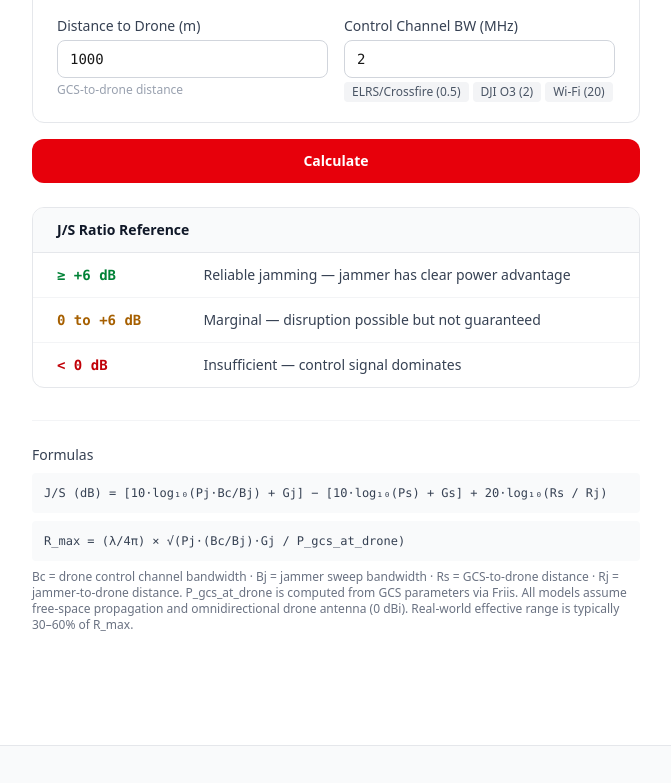
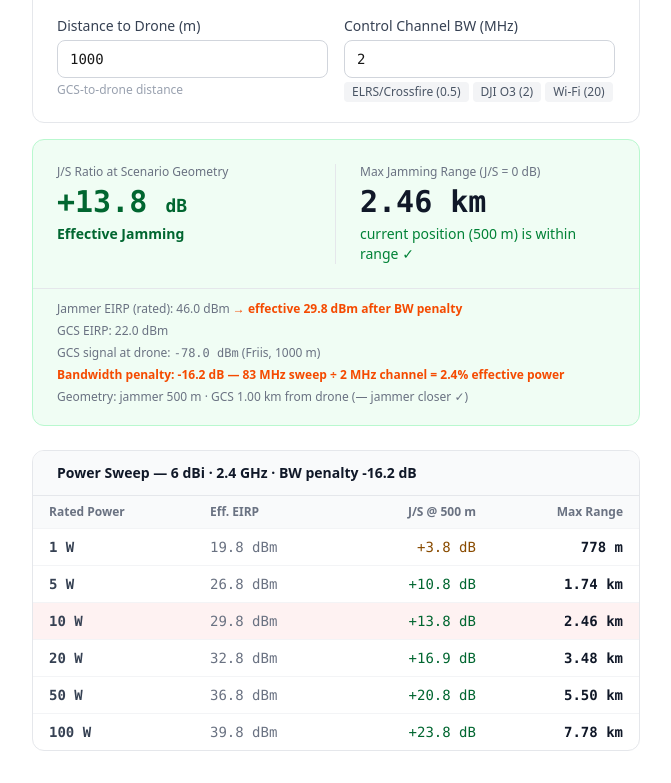
Before and after one commit to chenlj216/counteruavhub, a Next.js app in the folder web/: page /tools/jammer-calculator in a window 1280 px wide. Shown: the part 980-1763 px from the top of the page, without its empty margins (304-975 px from the left). Built offline with nearby package versions, Linux system fonts and the light colour scheme.

Commit message:
fix: convert calculators to real-time updates
- Remove snapshot-based calculation mode from all calculators
- Add useMemo for immediate result updates on input changes
- FSPL, Jammer, and RF Detection Range calculators now update instantly
- Remove manual 'Recalculate' button requirement

```diff
--- a/web/app/tools/fspl-calculator/page.tsx
+++ b/web/app/tools/fspl-calculator/page.tsx
@@ -1,6 +1,6 @@
 'use client'
 
-import { useState } from 'react'
+import { useState, useMemo } from 'react'
 import Link from 'next/link'
 
 function calcFSPL(distanceM: number, freqMHz: number): number {
@@ -17,45 +17,22 @@
   { label: '5.8 GHz (FPV/DJI)', value: 5800 },
 ]
 
-type ResultSnapshot = { d: number; f: number }
-
 export default function FSPLCalculatorPage() {
   const [distM, setDistM] = useState<string>('1000')
   const [freqMHz, setFreqMHz] = useState<string>('2400')
-  const [result, setResult] = useState<ResultSnapshot | null>(null)
 
   const d = parseFloat(distM)
   const f = parseFloat(freqMHz)
-  const valid = d > 0 && f > 0
+  const valid = d > 0 && f > 0 && !isNaN(d) && !isNaN(f)
 
-  function handleCalculate() {
-    if (!valid) return
-    setResult({ d, f })
-  }
-
-  const isDirty = result !== null && (result.d !== d || result.f !== f)
-
-  const r = result
-  const fspl = r ? calcFSPL(r.d, r.f) : null
+  // Real-time calculation
+  const fspl = useMemo(() => {
+    if (!valid) return null
+    return calcFSPL(d, f)
+  }, [d, f, valid])
 
   // Multi-distance table
   const distances = [100, 500, 1000, 2000, 5000, 10000]
-
-  const btnCls = !valid
-    ? 'bg-gray-300 cursor-not-allowed text-gray-500'
-    : isDirty
-    ? 'bg-orange-500 hover:bg-orange-600 text-white'
-    : result
-    ? 'bg-green-600 hover:bg-green-700 text-white'
-    : 'bg-blue-600 hover:bg-blue-700 text-white'
-
-  const btnLabel = !valid
-    ? 'Fill in all fields to calculate'
-    : isDirty
-    ? '⟳ Recalculate'
-    : result
-    ? 'Calculated ✓'
-    : 'Calculate'
 
   return (
     <main className="max-w-2xl mx-auto px-4 sm:px-6 lg:px-8 py-12">
@@ -97,10 +74,7 @@
               {FREQ_PRESETS.map((p) => (
                 <button
                   key={p.value}
-                  onClick={() => {
-                    setFreqMHz(String(p.value))
-                    if (result !== null && d > 0) setResult({ d, f: p.value })
-                  }}
+                  onClick={() => setFreqMHz(String(p.value))}
                   className="text-xs px-2 py-1 rounded-md bg-gray-100 hover:bg-blue-100 text-gray-600 hover:text-blue-700 transition-colors"
                 >
                   {p.label}
@@ -124,35 +98,23 @@
         </div>
       </div>
 
-      {/* Calculate button */}
-      <button
-        onClick={handleCalculate}
-        disabled={!valid}
-        className={`w-full py-3 rounded-xl font-semibold text-sm transition-colors mb-6 ${btnCls}`}
-      >
-        {btnLabel}
-      </button>
-
       {/* Result */}
-      {r !== null && fspl !== null && (
-        <div className={`bg-purple-50 border border-purple-200 rounded-xl p-6 mb-6 ${isDirty ? 'opacity-60' : ''}`}>
-          {isDirty && (
-            <p className="text-xs text-orange-700 font-medium mb-3">Inputs have changed — click Recalculate to update</p>
-          )}
+      {valid && fspl !== null && (
+        <div className="bg-purple-50 border border-purple-200 rounded-xl p-6 mb-6">
           <p className="text-sm text-gray-600 mb-1">Free Space Path Loss</p>
           <p className="text-4xl font-bold text-purple-800 font-mono">{fspl.toFixed(1)} dB</p>
           <p className="text-xs text-gray-500 mt-2">
-            At {(r.d >= 1000 ? (r.d / 1000).toFixed(2) + ' km' : r.d + ' m')} &nbsp;·&nbsp; {r.f >= 1000 ? (r.f / 1000).toFixed(2) + ' GHz' : r.f + ' MHz'}
+            At {(d >= 1000 ? (d / 1000).toFixed(2) + ' km' : d + ' m')} &nbsp;·&nbsp; {f >= 1000 ? (f / 1000).toFixed(2) + ' GHz' : f + ' MHz'}
           </p>
         </div>
       )}
 
       {/* Multi-distance table */}
-      {r !== null && (
-        <div className={`bg-white border border-gray-200 rounded-xl overflow-hidden mb-8 ${isDirty ? 'opacity-60' : ''}`}>
+      {valid && (
+        <div className="bg-white border border-gray-200 rounded-xl overflow-hidden mb-8">
           <div className="px-6 py-4 bg-gray-50 border-b border-gray-200">
             <h2 className="font-bold text-gray-900 text-sm">
-              FSPL vs Distance at {r.f >= 1000 ? (r.f / 1000).toFixed(2) + ' GHz' : r.f + ' MHz'}
+              FSPL vs Distance at {f >= 1000 ? (f / 1000).toFixed(2) + ' GHz' : f + ' MHz'}
             </h2>
           </div>
           <table className="w-full text-sm">
@@ -164,12 +126,12 @@
             </thead>
             <tbody className="divide-y divide-gray-100">
               {distances.map((dm) => (
-                <tr key={dm} className={dm === r.d ? 'bg-purple-50' : ''}>
+                <tr key={dm} className={dm === d ? 'bg-purple-50' : ''}>
                   <td className="px-6 py-2 font-mono text-gray-700">
                     {dm >= 1000 ? (dm / 1000) + ' km' : dm + ' m'}
                   </td>
                   <td className="px-6 py-2 font-mono text-gray-900 text-right font-semibold">
-                    {calcFSPL(dm, r.f).toFixed(1)}
+                    {calcFSPL(dm, f).toFixed(1)}
                   </td>
                 </tr>
               ))}
--- a/web/app/tools/jammer-calculator/page.tsx
+++ b/web/app/tools/jammer-calculator/page.tsx
@@ -1,6 +1,6 @@
 'use client'
 
-import { useState } from 'react'
+import { useState, useMemo } from 'react'
 import Link from 'next/link'
 import { drones } from '@/data/drones'
 
@@ -61,13 +61,7 @@
   { label: 'Wi-Fi (20)', v: '20' },
 ]
 
-const INPUT_CLS = 'w-full border border-gray-300 rounded-lg px-3 py-2 text-sm font-mono focus:outline-none focus:ring-2'
-
-type ResultSnapshot = {
-  jp: number; jg: number; jd: number
-  sp: number; sg: number; sd: number
-  jbw: number; dbw: number; f: number
-}
+const INPUT_CLS = 'w-full border border-gray-300 rounded-lg px-3 py-2 text-sm font-mono focus:outline-none'
 
 export default function JammerCalculatorPage() {
   const [selectedDroneId, setSelectedDroneId] = useState<string>('')
@@ -86,9 +80,6 @@
   const [sDist, setSDist] = useState<string>('1000')
   const [droneBW, setDroneBW] = useState<string>('2')
 
-  // Calculation snapshot
-  const [result, setResult] = useState<ResultSnapshot | null>(null)
-
   const selectedDrone = drones.find((d) => d.id === selectedDroneId) ?? null
 
   function loadDroneModel(droneId: string) {
@@ -103,9 +94,6 @@
     setSPow(String(newSp))
     setSGain('2')
     setDroneBW(String(newDbw))
-    if (result !== null) {
-      setResult((prev) => prev ? { ...prev, f: newF, sp: newSp, sg: 2, dbw: newDbw } : null)
-    }
   }
 
   function selectBand(idx: number) {
@@ -113,9 +101,6 @@
     setSelectedBandIdx(idx)
     const newF = selectedDrone.controlFreqMHz[idx]
     setFreq(String(newF))
-    if (result !== null) {
-      setResult((prev) => prev ? { ...prev, f: newF } : null)
-    }
   }
 
   const jp = parseFloat(jPow), jg = parseFloat(jGain), jd = parseFloat(jDist)
@@ -126,43 +111,28 @@
     [jp, jg, jd, sp, sg, sd, jbw, dbw, f].every((x) => !isNaN(x)) &&
     jp > 0 && sp > 0 && jd > 0 && sd > 0 && jbw > 0 && dbw > 0 && f > 0
 
-  function handleCalculate() {
-    if (!valid) return
-    setResult({ jp, jg, jd, sp, sg, sd, jbw, dbw, f })
-  }
+  // Real-time calculations
+  const calculations = useMemo(() => {
+    if (!valid) return null
 
-  const isDirty = result !== null && (
-    result.jp !== jp || result.jg !== jg || result.jd !== jd ||
-    result.sp !== sp || result.sg !== sg || result.sd !== sd ||
-    result.jbw !== jbw || result.dbw !== dbw || result.f !== f
-  )
+    const bwPenaltyDb = jbw > dbw ? 10 * Math.log10(dbw / jbw) : 0
+    const pEff = jbw > dbw ? jp * (dbw / jbw) : jp
+    const gcsAtDroneDbm = calcGCSAtDrone(sp, sg, sd, f)
+    const js = calcJS(pEff, jg, jd, sp, sg, sd)
+    const maxRange = calcMaxRange(pEff, jg, f, gcsAtDroneDbm)
+    const v = verdict(js)
 
-  // All math from snapshot
-  const r = result
-  const bwPenaltyDb = r && r.jbw > r.dbw ? 10 * Math.log10(r.dbw / r.jbw) : 0
-  const pEff = r ? (r.jbw > r.dbw ? r.jp * (r.dbw / r.jbw) : r.jp) : 0
-  const gcsAtDroneDbm = r ? calcGCSAtDrone(r.sp, r.sg, r.sd, r.f) : null
-  const js = r ? calcJS(pEff, r.jg, r.jd, r.sp, r.sg, r.sd) : null
-  const maxRange = r && gcsAtDroneDbm !== null ? calcMaxRange(pEff, r.jg, r.f, gcsAtDroneDbm) : null
-  const v = js !== null ? verdict(js) : null
+    return {
+      bwPenaltyDb,
+      pEff,
+      gcsAtDroneDbm,
+      js,
+      maxRange,
+      v
+    }
+  }, [jp, jg, jd, sp, sg, sd, jbw, dbw, f, valid])
 
   const powers = [1, 5, 10, 20, 50, 100]
-
-  const btnCls = !valid
-    ? 'bg-gray-300 cursor-not-allowed text-gray-500'
-    : isDirty
-    ? 'bg-orange-500 hover:bg-orange-600 text-white'
-    : result
-    ? 'bg-green-600 hover:bg-green-700 text-white'
-    : 'bg-red-600 hover:bg-red-700 text-white'
-
-  const btnLabel = !valid
-    ? 'Fill in all fields to calculate'
-    : isDirty
-    ? '⟳ Recalculate'
-    : result
-    ? 'Calculated ✓'
-    : 'Calculate'
 
   return (
     <main className="max-w-2xl mx-auto px-4 sm:px-6 lg:px-8 py-12">
@@ -212,11 +182,10 @@
                   <button
                     key={fq}
                     onClick={() => selectBand(i)}
-                    className={`text-xs px-3 py-1 rounded-full font-mono transition-colors ${
-                      selectedBandIdx === i
-                        ? 'bg-red-600 text-white'
-                        : 'bg-gray-100 text-gray-600 hover:bg-red-100 hover:text-red-700'
-                    }`}
+                    className={`text-xs px-3 py-1 rounded-full font-mono transition-colors ${selectedBandIdx === i
+                      ? 'bg-red-600 text-white'
+                      : 'bg-gray-100 text-gray-600 hover:bg-red-100 hover:text-red-700'
+                      }`}
                   >
                     {fq >= 1000 ? (fq / 1000).toFixed(1) + ' GHz' : fq + ' MHz'}
                   </button>
@@ -267,11 +236,7 @@
               {!selectedDrone && (
                 <div className="flex flex-wrap gap-1 mt-1">
                   {FREQ_PRESETS.map((fp) => (
-                    <button key={fp.v} onClick={() => {
-                      const v = parseFloat(fp.v)
-                      setFreq(fp.v)
-                      if (result !== null) setResult((prev) => prev ? { ...prev, f: v } : null)
-                    }}
+                    <button key={fp.v} onClick={() => setFreq(fp.v)}
                       className="text-xs px-2 py-0.5 rounded bg-gray-100 hover:bg-red-100 text-gray-600 hover:text-red-700 transition-colors">
                       {fp.label}
                     </button>
@@ -286,11 +251,7 @@
                 className={`${INPUT_CLS} focus:ring-red-400`} />
               <div className="flex flex-wrap gap-1 mt-1">
                 {JBW_PRESETS.map((p) => (
-                  <button key={p.v} onClick={() => {
-                    const v = parseFloat(p.v)
-                    setJBW(p.v)
-                    if (result !== null) setResult((prev) => prev ? { ...prev, jbw: v } : null)
-                  }}
+                  <button key={p.v} onClick={() => setJBW(p.v)}
                     className="text-xs px-2 py-0.5 rounded bg-gray-100 hover:bg-red-100 text-gray-600 hover:text-red-700 transition-colors">
                     {p.label}
                   </button>
@@ -347,11 +308,7 @@
                 className={`${INPUT_CLS} focus:ring-blue-500`} />
               <div className="flex flex-wrap gap-1 mt-1">
                 {DBW_PRESETS.map((p) => (
-                  <button key={p.v} onClick={() => {
-                    const v = parseFloat(p.v)
-                    setDroneBW(p.v)
-                    if (result !== null) setResult((prev) => prev ? { ...prev, dbw: v } : null)
-                  }}
+                  <button key={p.v} onClick={() => setDroneBW(p.v)}
                     className="text-xs px-2 py-0.5 rounded bg-gray-100 hover:bg-blue-100 text-gray-600 hover:text-blue-700 transition-colors">
                     {p.label}
                   </button>
@@ -362,73 +319,59 @@
         </div>
       </div>
 
-      {/* Calculate button */}
-      <button
-        onClick={handleCalculate}
-        disabled={!valid}
-        className={`w-full py-3 rounded-xl font-semibold text-sm transition-colors mb-6 ${btnCls}`}
-      >
-        {btnLabel}
-      </button>
-
       {/* Results */}
-      {r !== null && js !== null && maxRange !== null && gcsAtDroneDbm !== null && v !== null && (
-        <div className={`border rounded-xl overflow-hidden mb-6 ${isDirty ? 'opacity-60' : ''} ${v.border} ${v.bg}`}>
-          {isDirty && (
-            <div className="px-4 py-2 bg-orange-100 border-b border-orange-200 text-xs text-orange-700 font-medium">
-              Inputs have changed — click Recalculate to update
-            </div>
-          )}
+      {valid && calculations && (
+        <div className={`border rounded-xl overflow-hidden mb-6 ${calculations.v.border} ${calculations.v.bg}`}>
           <div className="grid grid-cols-2 divide-x divide-gray-200 p-6">
             <div className="pr-6">
               <p className="text-xs text-gray-500 mb-1">J/S Ratio at Scenario Geometry</p>
-              <p className={`text-3xl font-bold font-mono ${v.color}`}>
-                {js >= 0 ? '+' : ''}{js.toFixed(1)} <span className="text-lg">dB</span>
+              <p className={`text-3xl font-bold font-mono ${calculations.v.color}`}>
+                {calculations.js >= 0 ? '+' : ''}{calculations.js.toFixed(1)} <span className="text-lg">dB</span>
               </p>
-              <p className={`text-sm font-semibold mt-1 ${v.color}`}>{v.label}</p>
+              <p className={`text-sm font-semibold mt-1 ${calculations.v.color}`}>{calculations.v.label}</p>
             </div>
             <div className="pl-6">
               <p className="text-xs text-gray-500 mb-1">Max Jamming Range (J/S = 0 dB)</p>
-              <p className="text-3xl font-bold font-mono text-gray-900">{fmt(maxRange)}</p>
-              <p className={`text-sm mt-1 ${r.jd <= maxRange ? 'text-green-700' : 'text-red-600'}`}>
-                {r.jd <= maxRange
-                  ? `current position (${fmt(r.jd)}) is within range ✓`
-                  : `move ${fmt(r.jd - maxRange)} closer to jam`}
+              <p className="text-3xl font-bold font-mono text-gray-900">{fmt(calculations.maxRange)}</p>
+              <p className={`text-sm mt-1 ${jd <= calculations.maxRange ? 'text-green-700' : 'text-red-600'}`}>
+                {jd <= calculations.maxRange
+                  ? `current position (${fmt(jd)}) is within range ✓`
+                  : `move ${fmt(jd - calculations.maxRange)} closer to jam`}
               </p>
             </div>
           </div>
           <div className="px-6 pb-5 border-t border-gray-200 pt-3 text-xs space-y-1.5 text-gray-500">
             <p>
-              Jammer EIRP (rated): {(10 * Math.log10(r.jp) + r.jg + 30).toFixed(1)} dBm
-              {bwPenaltyDb < 0 && (
+              Jammer EIRP (rated): {(10 * Math.log10(jp) + jg + 30).toFixed(1)} dBm
+              {calculations.bwPenaltyDb < 0 && (
                 <span className="text-orange-600 font-semibold">
-                  {' '}→ effective {(10 * Math.log10(pEff) + r.jg + 30).toFixed(1)} dBm after BW penalty
+                  {' '}→ effective {(10 * Math.log10(calculations.pEff) + jg + 30).toFixed(1)} dBm after BW penalty
                 </span>
               )}
             </p>
-            <p>GCS EIRP: {(10 * Math.log10(r.sp) + r.sg + 30).toFixed(1)} dBm</p>
-            <p>GCS signal at drone: <span className="font-mono">{gcsAtDroneDbm.toFixed(1)} dBm</span> (Friis, {r.sd} m)</p>
-            <p className={bwPenaltyDb < 0 ? 'text-orange-600 font-semibold' : ''}>
-              Bandwidth penalty: {bwPenaltyDb.toFixed(1)} dB
-              {bwPenaltyDb < 0
-                ? ` — ${r.jbw} MHz sweep ÷ ${r.dbw} MHz channel = ${((r.dbw / r.jbw) * 100).toFixed(1)}% effective power`
+            <p>GCS EIRP: {(10 * Math.log10(sp) + sg + 30).toFixed(1)} dBm</p>
+            <p>GCS signal at drone: <span className="font-mono">{calculations.gcsAtDroneDbm.toFixed(1)} dBm</span> (Friis, {sd} m)</p>
+            <p className={calculations.bwPenaltyDb < 0 ? 'text-orange-600 font-semibold' : ''}>
+              Bandwidth penalty: {calculations.bwPenaltyDb.toFixed(1)} dB
+              {calculations.bwPenaltyDb < 0
+                ? ` — ${jbw} MHz sweep ÷ ${dbw} MHz channel = ${((dbw / jbw) * 100).toFixed(1)}% effective power`
                 : ' — jammer BW ≤ channel BW, no dilution'}
             </p>
             <p>
-              Geometry: jammer {fmt(r.jd)} · GCS {fmt(r.sd)} from drone
-              {' '}({r.jd < r.sd ? '— jammer closer ✓' : '— GCS closer, jammer disadvantaged'})
+              Geometry: jammer {fmt(jd)} · GCS {fmt(sd)} from drone
+              {' '}({jd < sd ? '— jammer closer ✓' : '— GCS closer, jammer disadvantaged'})
             </p>
           </div>
         </div>
       )}
 
       {/* Power sweep table */}
-      {r !== null && gcsAtDroneDbm !== null && (
-        <div className={`bg-white border border-gray-200 rounded-xl overflow-hidden mb-8 ${isDirty ? 'opacity-60' : ''}`}>
+      {valid && calculations && (
+        <div className="bg-white border border-gray-200 rounded-xl overflow-hidden mb-8">
           <div className="px-6 py-3 bg-gray-50 border-b border-gray-200">
             <h2 className="font-bold text-gray-900 text-sm">
-              Power Sweep — {r.jg} dBi · {r.f >= 1000 ? (r.f / 1000).toFixed(1) + ' GHz' : r.f + ' MHz'}
-              {bwPenaltyDb < 0 && ` · BW penalty ${bwPenaltyDb.toFixed(1)} dB`}
+              Power Sweep — {jg} dBi · {f >= 1000 ? (f / 1000).toFixed(1) + ' GHz' : f + ' MHz'}
+              {calculations.bwPenaltyDb < 0 && ` · BW penalty ${calculations.bwPenaltyDb.toFixed(1)} dB`}
             </h2>
           </div>
           <table className="w-full text-sm">
@@ -436,19 +379,19 @@
               <tr>
                 <th className="px-4 py-2 text-left text-xs font-semibold text-gray-500">Rated Power</th>
                 <th className="px-4 py-2 text-left text-xs font-semibold text-gray-500">Eff. EIRP</th>
-                <th className="px-4 py-2 text-right text-xs font-semibold text-gray-500">J/S @ {fmt(r.jd)}</th>
+                <th className="px-4 py-2 text-right text-xs font-semibold text-gray-500">J/S @ {fmt(jd)}</th>
                 <th className="px-4 py-2 text-right text-xs font-semibold text-gray-500">Max Range</th>
               </tr>
             </thead>
             <tbody className="divide-y divide-gray-100">
               {powers.map((pw) => {
-                const pwEff = r.jbw > r.dbw ? pw * (r.dbw / r.jbw) : pw
-                const jsRow = calcJS(pwEff, r.jg, r.jd, r.sp, r.sg, r.sd)
-                const rangeRow = calcMaxRange(pwEff, r.jg, r.f, gcsAtDroneDbm)
-                const eirpEff = 10 * Math.log10(pwEff) + r.jg + 30
+                const pwEff = jbw > dbw ? pw * (dbw / jbw) : pw
+                const jsRow = calcJS(pwEff, jg, jd, sp, sg, sd)
+                const rangeRow = calcMaxRange(pwEff, jg, f, calculations.gcsAtDroneDbm)
+                const eirpEff = 10 * Math.log10(pwEff) + jg + 30
                 const vRow = verdict(jsRow)
                 return (
-                  <tr key={pw} className={pw === r.jp ? 'bg-red-50' : ''}>
+                  <tr key={pw} className={pw === jp ? 'bg-red-50' : ''}>
                     <td className="px-4 py-2 font-mono text-gray-700 font-semibold">{pw} W</td>
                     <td className="px-4 py-2 font-mono text-gray-500">{eirpEff.toFixed(1)} dBm</td>
                     <td className={`px-4 py-2 font-mono text-right ${vRow.color}`}>
--- a/web/app/tools/rf-detection-range/page.tsx
+++ b/web/app/tools/rf-detection-range/page.tsx
@@ -1,6 +1,6 @@
 'use client'
 
-import { useState } from 'react'
+import { useState, useMemo } from 'react'
 import Link from 'next/link'
 
 const C = 3e8
@@ -38,52 +38,26 @@
   { label: 'High-gain directional (−110 dBm)', sens: -110, gain: 15 },
 ]
 
-type ResultSnapshot = { dp: number; dg: number; f: number; rs: number; rg: number }
-
 export default function RFDetectionRangePage() {
   const [dronePow, setDronePow] = useState<string>('0.1')
   const [droneGain, setDroneGain] = useState<string>('0')
   const [freqMHz, setFreqMHz] = useState<string>('2400')
   const [rxSens, setRxSens] = useState<string>('-90')
   const [rxGain, setRxGain] = useState<string>('3')
-  const [result, setResult] = useState<ResultSnapshot | null>(null)
 
   const dp = parseFloat(dronePow), dg = parseFloat(droneGain)
   const f = parseFloat(freqMHz)
   const rs = parseFloat(rxSens), rg = parseFloat(rxGain)
   const valid = dp > 0 && f > 0 && !isNaN(dg) && !isNaN(rs) && !isNaN(rg)
 
-  function handleCalculate() {
-    if (!valid) return
-    setResult({ dp, dg, f, rs, rg })
-  }
-
-  const isDirty = result !== null && (
-    result.dp !== dp || result.dg !== dg || result.f !== f ||
-    result.rs !== rs || result.rg !== rg
-  )
-
-  const r = result
-  const range = r ? calcDetectionRange(r.dp, r.dg, r.f, r.rs, r.rg) : null
+  // Real-time calculation
+  const range = useMemo(() => {
+    if (!valid) return null
+    return calcDetectionRange(dp, dg, f, rs, rg)
+  }, [dp, dg, f, rs, rg, valid])
 
   // Sensitivity sweep
   const sensLevels = [-75, -80, -85, -90, -95, -100, -110]
-
-  const btnCls = !valid
-    ? 'bg-gray-300 cursor-not-allowed text-gray-500'
-    : isDirty
-    ? 'bg-orange-500 hover:bg-orange-600 text-white'
-    : result
-    ? 'bg-green-600 hover:bg-green-700 text-white'
-    : 'bg-orange-600 hover:bg-orange-700 text-white'
-
-  const btnLabel = !valid
-    ? 'Fill in all fields to calculate'
-    : isDirty
-    ? '⟳ Recalculate'
-    : result
-    ? 'Calculated ✓'
-    : 'Calculate'
 
   return (
     <main className="max-w-2xl mx-auto px-4 sm:px-6 lg:px-8 py-12">
@@ -115,7 +89,6 @@
               <button key={p.label}
                 onClick={() => {
                   setDronePow(String(p.power)); setDroneGain(String(p.gain)); setFreqMHz(String(p.freq))
-                  if (result !== null) setResult({ dp: p.power, dg: p.gain, f: p.freq, rs, rg })
                 }}
                 className="text-xs px-2 py-1 rounded-md bg-gray-100 hover:bg-orange-100 text-gray-600 hover:text-orange-700 transition-colors">
                 {p.label}
@@ -155,7 +128,6 @@
               <button key={p.label}
                 onClick={() => {
                   setRxSens(String(p.sens)); setRxGain(String(p.gain))
-                  if (result !== null) setResult({ dp, dg, f, rs: p.sens, rg: p.gain })
                 }}
                 className="text-xs px-2 py-1 rounded-md bg-gray-100 hover:bg-blue-100 text-gray-600 hover:text-blue-700 transition-colors">
                 {p.label}
@@ -177,21 +149,9 @@
         </div>
       </div>
 
-      {/* Calculate button */}
-      <button
-        onClick={handleCalculate}
-        disabled={!valid}
-        className={`w-full py-3 rounded-xl font-semibold text-sm transition-colors mb-6 ${btnCls}`}
-      >
-        {btnLabel}
-      </button>
-
       {/* Result */}
-      {r !== null && range !== null && (
-        <div className={`bg-orange-50 border border-orange-200 rounded-xl p-6 mb-6 ${isDirty ? 'opacity-60' : ''}`}>
-          {isDirty && (
-            <p className="text-xs text-orange-700 font-medium mb-3">Inputs have changed — click Recalculate to update</p>
-          )}
+      {valid && range !== null && (
+        <div className="bg-orange-50 border border-orange-200 rounded-xl p-6 mb-6">
           <div className="grid grid-cols-2 gap-4">
             <div>
               <p className="text-xs text-gray-500 mb-1">Max Detection Range</p>
@@ -200,7 +160,7 @@
             <div>
               <p className="text-xs text-gray-500 mb-1">Drone EIRP</p>
               <p className="text-3xl font-bold text-orange-700 font-mono">
-                {(10 * Math.log10(r.dp) + r.dg + 30).toFixed(1)} dBm
+                {(10 * Math.log10(dp) + dg + 30).toFixed(1)} dBm
               </p>
             </div>
           </div>
@@ -212,8 +172,8 @@
       )}
 
       {/* Sensitivity sweep table */}
-      {r !== null && (
-        <div className={`bg-white border border-gray-200 rounded-xl overflow-hidden mb-8 ${isDirty ? 'opacity-60' : ''}`}>
+      {valid && (
+        <div className="bg-white border border-gray-200 rounded-xl overflow-hidden mb-8">
           <div className="px-6 py-4 bg-gray-50 border-b border-gray-200">
             <h2 className="font-bold text-gray-900 text-sm">Detection Range vs Receiver Sensitivity</h2>
           </div>
@@ -226,10 +186,10 @@
             </thead>
             <tbody className="divide-y divide-gray-100">
               {sensLevels.map((s) => (
-                <tr key={s} className={s === r.rs ? 'bg-orange-50' : ''}>
+                <tr key={s} className={s === rs ? 'bg-orange-50' : ''}>
                   <td className="px-6 py-2 font-mono text-gray-700">{s} dBm</td>
                   <td className="px-6 py-2 font-mono text-gray-900 text-right font-semibold">
-                    {fmt(calcDetectionRange(r.dp, r.dg, r.f, s, r.rg))}
+                    {fmt(calcDetectionRange(dp, dg, f, s, rg))}
                   </td>
                 </tr>
               ))}
```
